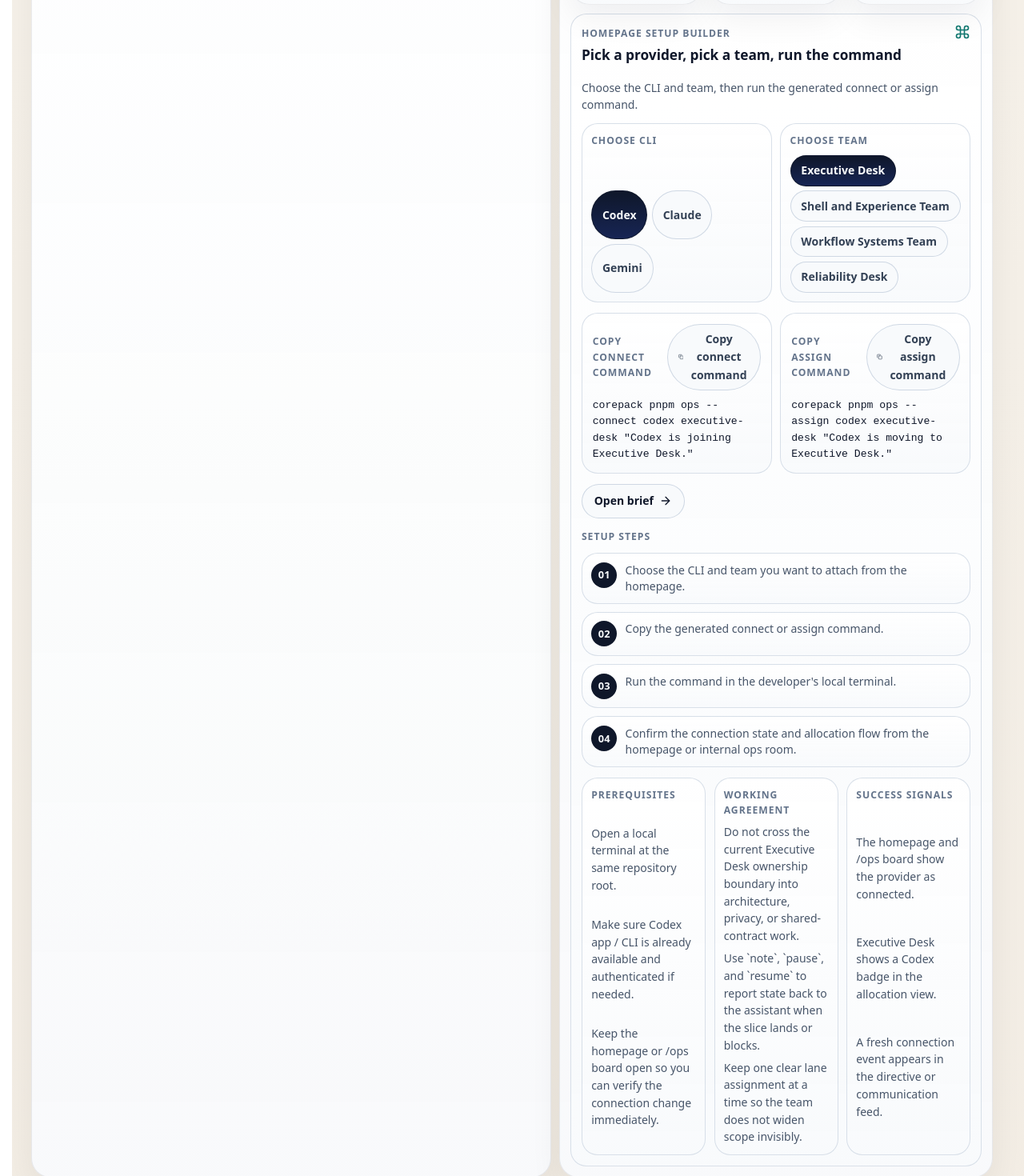
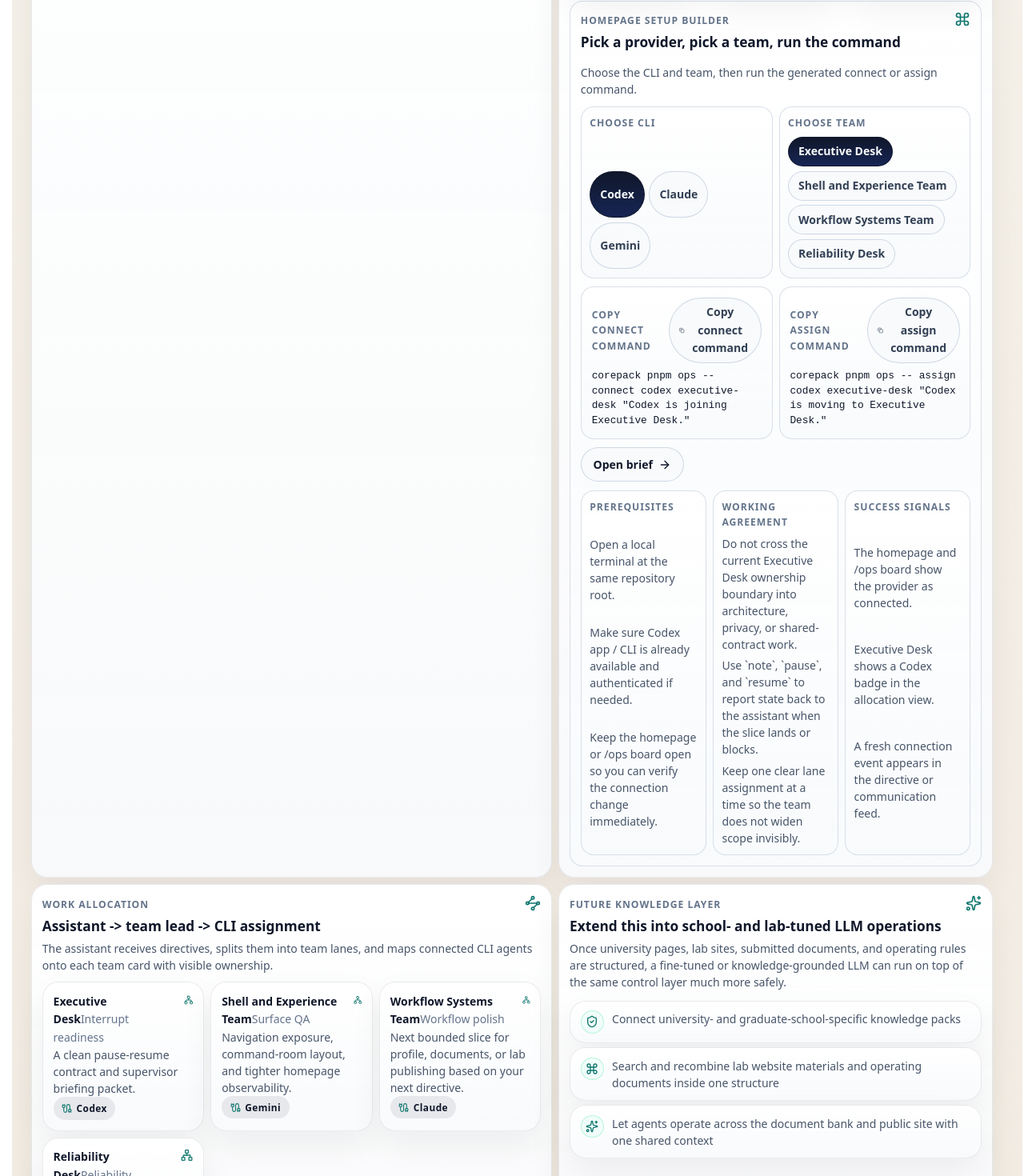
Before and after one commit to GongJae00/research-pages, a Next.js app in the folder apps/web/: page /en in a window 1280 px wide. Shown: the part 2660-4130 px from the top of the page at 80% size. Built offline with nearby package versions, Linux system fonts and the light colour scheme; no server answers.

Commit message:
Stabilize shell autonomy cycles

```diff
--- a/apps/web/src/components/homepage-agent-control-section.module.css
+++ b/apps/web/src/components/homepage-agent-control-section.module.css
@@ -1,6 +1,6 @@
 .shell {
   display: grid;
-  gap: 0.8rem;
+  gap: 0.55rem;
 }
 
 .header,
@@ -15,7 +15,7 @@
 .stepList,
 .setupNotesGrid {
   display: grid;
-  gap: 0.65rem;
+  gap: 0.5rem;
 }
 
 .header,
@@ -34,13 +34,13 @@
 .teamFlowCard,
 .futureRow {
   border: 1px solid rgba(15, 23, 42, 0.08);
-  border-radius: 24px;
+  border-radius: 20px;
   background: linear-gradient(180deg, rgba(255, 255, 255, 0.98), rgba(248, 250, 252, 0.94));
   box-shadow: 0 18px 40px rgba(15, 23, 42, 0.06);
 }
 
 .lead {
-  padding: 1rem;
+  padding: 0.8rem;
   background:
     radial-gradient(circle at top right, rgba(249, 115, 22, 0.14), transparent 32%),
     radial-gradient(circle at left bottom, rgba(14, 165, 233, 0.14), transparent 28%),
@@ -216,7 +216,7 @@
 
 .providerCard {
   display: grid;
-  gap: 0.55rem;
+  gap: 0.45rem;
 }
 
 .setupBuilderCard,
@@ -225,14 +225,14 @@
 .stepRow,
 .noteCard {
   border: 1px solid rgba(203, 213, 225, 0.72);
-  border-radius: 20px;
+  border-radius: 16px;
   background: linear-gradient(180deg, rgba(255, 255, 255, 0.98), rgba(248, 250, 252, 0.95));
 }
 
 .setupBuilderCard {
   display: grid;
-  gap: 0.8rem;
-  margin-top: 0.65rem;
+  gap: 0.65rem;
+  margin-top: 0.5rem;
 }
 
 .setupPickerGrid,
@@ -242,8 +242,8 @@
 
 .setupPicker {
   display: grid;
-  gap: 0.55rem;
-  padding: 0.7rem;
+  gap: 0.45rem;
+  padding: 0.65rem;
 }
 
 .optionRow {
@@ -259,8 +259,8 @@
   justify-content: center;
   gap: 0.35rem;
   border-radius: 999px;
-  min-height: 2.2rem;
-  padding: 0.45rem 0.8rem;
+  min-height: 2.1rem;
+  padding: 0.4rem 0.75rem;
   border: 1px solid rgba(203, 213, 225, 0.9);
   background: rgba(248, 250, 252, 0.96);
   color: #334155;
@@ -286,7 +286,7 @@
 
 .copyCard {
   display: grid;
-  gap: 0.55rem;
+  gap: 0.45rem;
 }
 
 .copyHead {
@@ -299,8 +299,8 @@
 .copyCard code {
   overflow-wrap: anywhere;
   color: #0f172a;
-  font-size: 0.82rem;
-  line-height: 1.55;
+  font-size: 0.8rem;
+  line-height: 1.45;
 }
 
 .stepList {
@@ -313,40 +313,40 @@
 
 .noteCard {
   display: grid;
-  gap: 0.4rem;
-  padding: 0.7rem;
+  gap: 0.35rem;
+  padding: 0.65rem;
 }
 
 .noteCard p {
   margin: 0;
   color: #475569;
-  line-height: 1.55;
+  line-height: 1.5;
 }
 
 .stepRow {
   display: flex;
   align-items: flex-start;
-  gap: 0.65rem;
-  padding: 0.65rem 0.7rem;
+  gap: 0.6rem;
+  padding: 0.6rem 0.65rem;
 }
 
 .stepRow p {
   margin: 0;
   color: #475569;
-  line-height: 1.45;
+  line-height: 1.4;
 }
 
 .stepIndex {
   display: inline-flex;
-  width: 2rem;
-  height: 2rem;
-  flex: 0 0 2rem;
+  width: 1.8rem;
+  height: 1.8rem;
+  flex: 0 0 1.8rem;
   align-items: center;
   justify-content: center;
   border-radius: 999px;
   background: #0f172a;
   color: #f8fafc;
-  font-size: 0.8rem;
+  font-size: 0.76rem;
   font-weight: 700;
 }
 
@@ -357,8 +357,8 @@
   align-items: center;
   justify-content: center;
   border-radius: 999px;
-  padding: 0.35rem 0.7rem;
-  font-size: 0.78rem;
+  padding: 0.3rem 0.65rem;
+  font-size: 0.74rem;
   font-weight: 700;
   letter-spacing: 0.04em;
   white-space: nowrap;
@@ -386,7 +386,7 @@
 .badgeRow {
   display: flex;
   flex-wrap: wrap;
-  gap: 0.5rem;
+  gap: 0.45rem;
 }
 
 .providerMiniBadge {
@@ -401,21 +401,21 @@
 }
 
 .futureList {
-  margin-top: 1rem;
+  margin-top: 0.8rem;
 }
 
 .futureRow {
   display: flex;
   align-items: flex-start;
-  gap: 0.75rem;
-  padding: 0.85rem 0.9rem;
+  gap: 0.65rem;
+  padding: 0.7rem 0.8rem;
 }
 
 .futureIcon {
   display: inline-flex;
-  width: 2rem;
-  height: 2rem;
-  flex: 0 0 2rem;
+  width: 1.8rem;
+  height: 1.8rem;
+  flex: 0 0 1.8rem;
   align-items: center;
   justify-content: center;
   border-radius: 999px;
--- a/apps/web/src/components/homepage-agent-control-section.tsx
+++ b/apps/web/src/components/homepage-agent-control-section.tsx
@@ -70,7 +70,7 @@ function getCopy(locale: string, opsEnabled: boolean) {
       eyebrow: "에이전트 컨트롤 레이어",
       title: "홈페이지에서 바로\n비서와 멀티 에이전트 팀을 세팅합니다",
       body:
-        "개발자는 자신의 Codex, Claude Code, Gemini CLI 세션을 연결하고, 비서는 그 연결을 팀 단위로 배정해 관제 흐름으로 보여줍니다. 이 레이어는 나중에 학교/랩 지식이 들어간 파인튜닝 LLM 운영면으로 확장하기 위한 기반입니다.",
+        "CLI 세션을 연결하고 팀을 배정하여 즉시 운영을 시작하세요. 연결된 에이전트의 상태와 할당 흐름을 실시간으로 확인할 수 있습니다.",
       assistantLabel: "전담 비서 상태",
       assistantSummary: "현재 운영 약속",
       directiveLabel: "현재 지시",
@@ -124,7 +124,7 @@ function getCopy(locale: string, opsEnabled: boolean) {
     eyebrow: "Agent control layer",
     title: "Set up your assistant\nand multi-agent team from the homepage",
     body:
-      "Pick a CLI and team, copy the command, and run it locally to reflect connection state and team assignment immediately.",
+      "Connect CLI sessions and assign teams to start operations. Monitor agent status and allocation flows in real-time.",
     assistantLabel: "Dedicated assistant",
     assistantSummary: "Current operating promise",
     directiveLabel: "Current directive",
@@ -448,16 +448,6 @@ export function HomepageAgentControlSection({
               </div>
             ) : null}
 
-            <div className={styles.stepList}>
-              <span className={styles.metaLabel}>{copy.setupStepsLabel}</span>
-              {copy.setupSteps.map((item, index) => (
-                <div className={styles.stepRow} key={item}>
-                  <span className={styles.stepIndex}>{String(index + 1).padStart(2, "0")}</span>
-                  <p>{item}</p>
-                </div>
-              ))}
-            </div>
-
             {setupManifest ? (
               <div className={styles.setupNotesGrid}>
                 <div className={styles.noteCard}>
```
Also changed, not shown: 1 other file (tests, documents, lock files or other folders).
